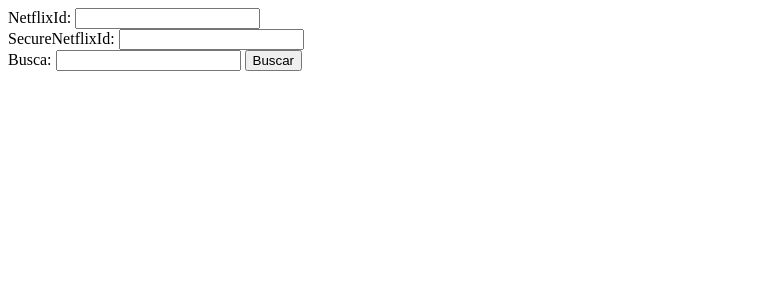
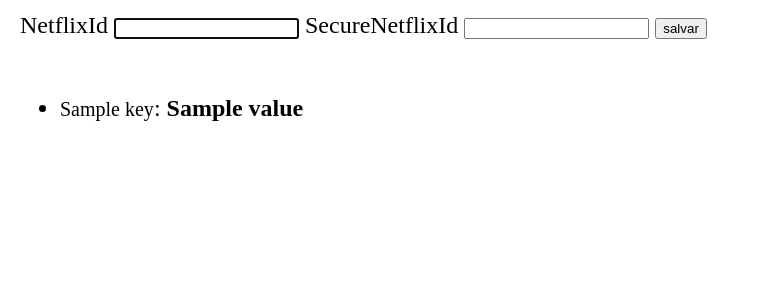
Before and after one commit to allanassis/gooflix, a Python web app: template gooflix/templates/index.html in a window 1280 px wide. Shown: the top 300 px of the page, without its empty margins (0-762 px from the left). Run offline with Jinja, Linux system fonts and the light colour scheme; the template is opened without the code that fills it: most values are stand-ins (such as "Sample title", 1, 10 or a date in 2020).

Commit message:
Change template to show titles

```diff
--- a/gooflix/templates/index.html
+++ b/gooflix/templates/index.html
@@ -1,31 +1,31 @@
-<!DOCTYPE html>
-<html lang="en">
-<head>
-    <meta charset="UTF-8">
-    <meta name="viewport" content="width=device-width, initial-scale=1.0">
-    <link href="./style.css"/>
-    <title>Document</title>
-</head>
-<body>
-    <section>
-        <article>
-            <div>
-                <label>NetflixId: </label>
-                <input id="NetflixId" type="text">
-            </div>
-            <div>
-                <label>SecureNetflixId: </label>
-                <input id="SecureNetflixId" type="text">
-            </div>
-        </article>
-        <article>
-            <div>
-                <label>Busca:</label>
-                <input id="query" type="text">
-                <button id="btn_find">Buscar</button>
-            </div>
-        </article>
-    </section>
-    <script src="./index.js"></script>
-</body>
-</html>
+<link href="/static/style.css" rel="stylesheet"/>
+<form action="/title" accept-charset="utf-8" enctype="application/x-www-form-urlencoded">
+    <div id="CookiesContainer">
+        {% if not cookies %}
+            <label for="NetflixId">NetflixId</label>
+            <input id="NetflixId" name="NetflixId" type="text" value="" autofocus />
+            <label for="SecureNetflixId">SecureNetflixId</label>
+            <input id="SecureNetflixId" name="SecureNetflixId" type="text" value="" />
+            <button id="SaveCookies" name="SaveCookies" type="button">salvar</button>
+        {% endif %}
+    </div>
+
+    <div id="QueryContainer">
+        {% if cookies %}
+            <label for="Query">Busca</label>
+            <input id="Query" name="Query" type="text" value="">
+            <input type="submit" value="buscar" />
+        {% endif %}
+    </div>
+
+    <div>
+        {% if titles %}
+            <ul>
+                {% for key, title in titles %}
+                    <li><small>{{key}}</small>:      <strong>{{ title["title"]["value"] }}</strong></li>
+                 {% endfor %}
+            </ul>
+        {% endif %}
+    </div>
+</form>
+<script src="/static/script.js"></script>
```
